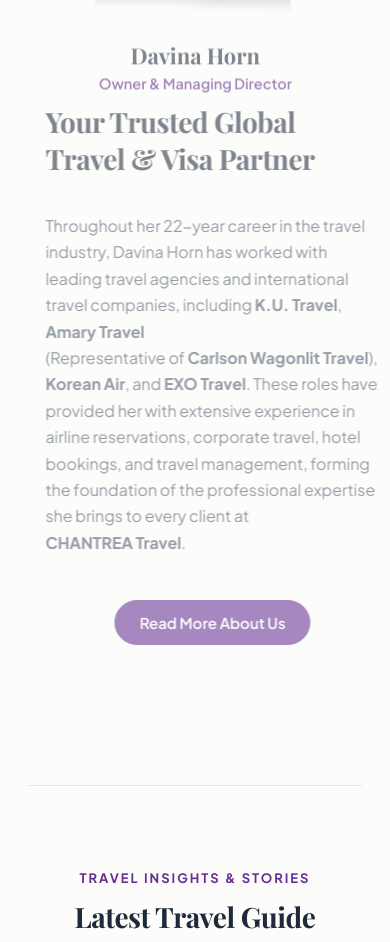
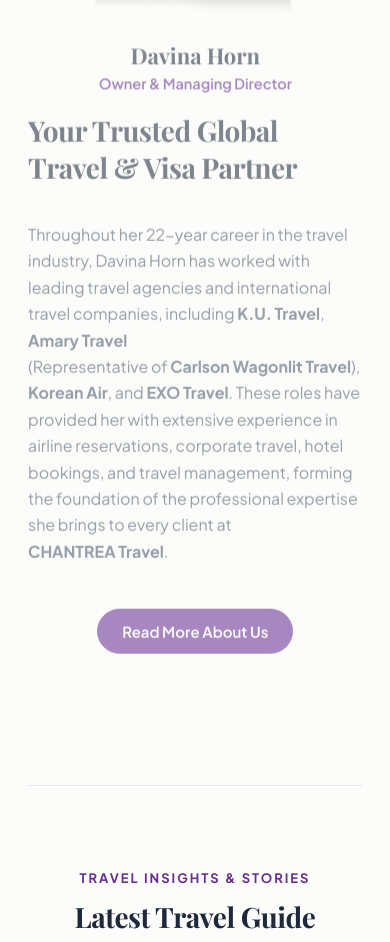
Before and after one commit to DavinaHorn/Chantrea-Travel, a React (Vite) app in the folder frontend/: page / in a window 390 px wide. Shown: the part 9003-9945 px from the top of the page. Built offline with nearby package versions, Linux system fonts and the light colour scheme; a web font is replaced by a local one.

Commit message:
fix: enforce global overflow-x boundaries on html/body and section wrappers to completely prevent horizontal layout scrolling on mobile viewports

```diff
--- a/frontend/src/App.tsx
+++ b/frontend/src/App.tsx
@@ -803,7 +803,9 @@
                   className="homepage-about-text-content"
                   style={{
                     opacity: aboutScrollProgress,
-                    transform: `translateX(${(1 - aboutScrollProgress) * 40}px)`,
+                    transform: isMobile
+                      ? `translateY(${(1 - aboutScrollProgress) * 20}px)`
+                      : `translateX(${(1 - aboutScrollProgress) * 40}px)`,
                     willChange: 'opacity, transform'
                   }}
                 >
--- a/frontend/src/index.css
+++ b/frontend/src/index.css
@@ -44,8 +44,14 @@
   padding: 0;
 }
 
+html,
 body {
+  width: 100%;
   overflow-x: hidden;
+  position: relative;
+}
+
+body {
   font-family: var(--font-sans);
   color: var(--text-primary);
   background-color: var(--bg-primary);
@@ -841,6 +847,10 @@
 }
 
 /* Homepage Split About Section styles */
+.homepage-about-section {
+  overflow: hidden;
+}
+
 .homepage-about-split {
   display: grid;
   grid-template-columns: 1fr 1.3fr;
```
